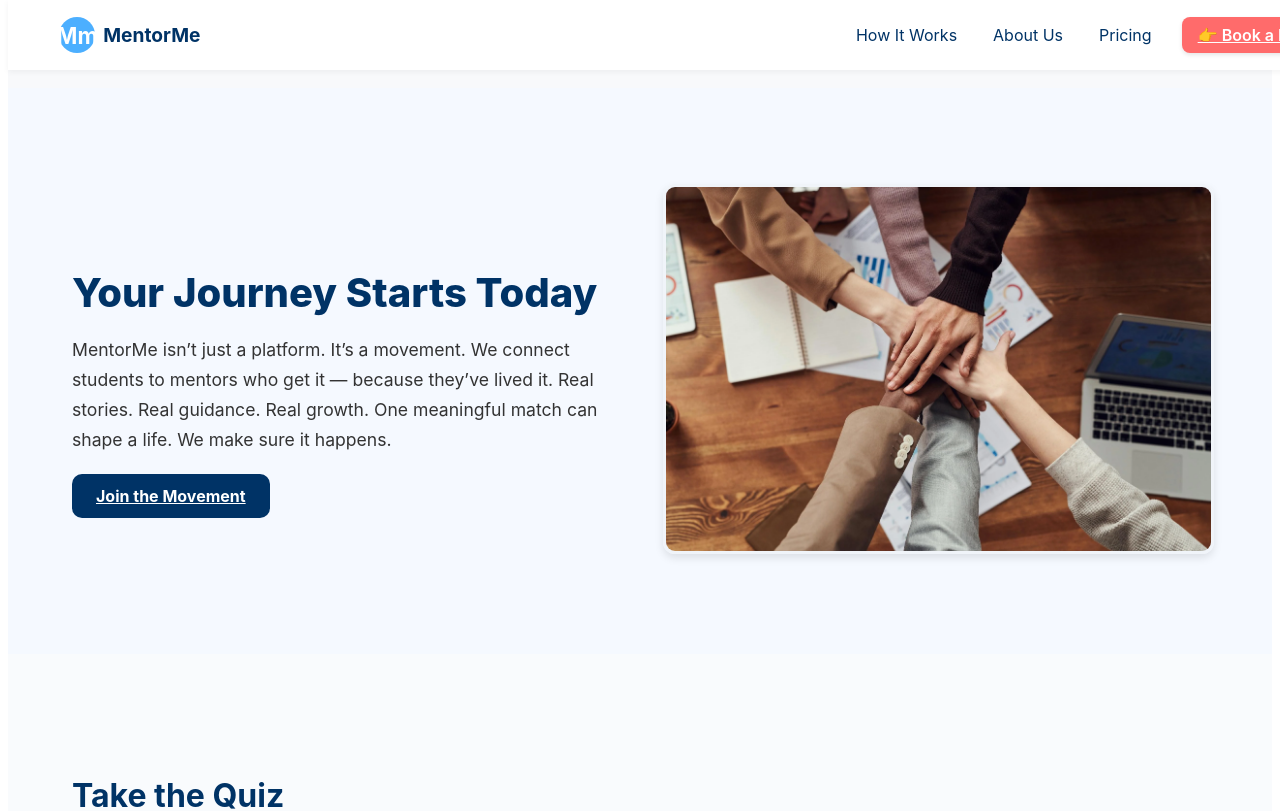
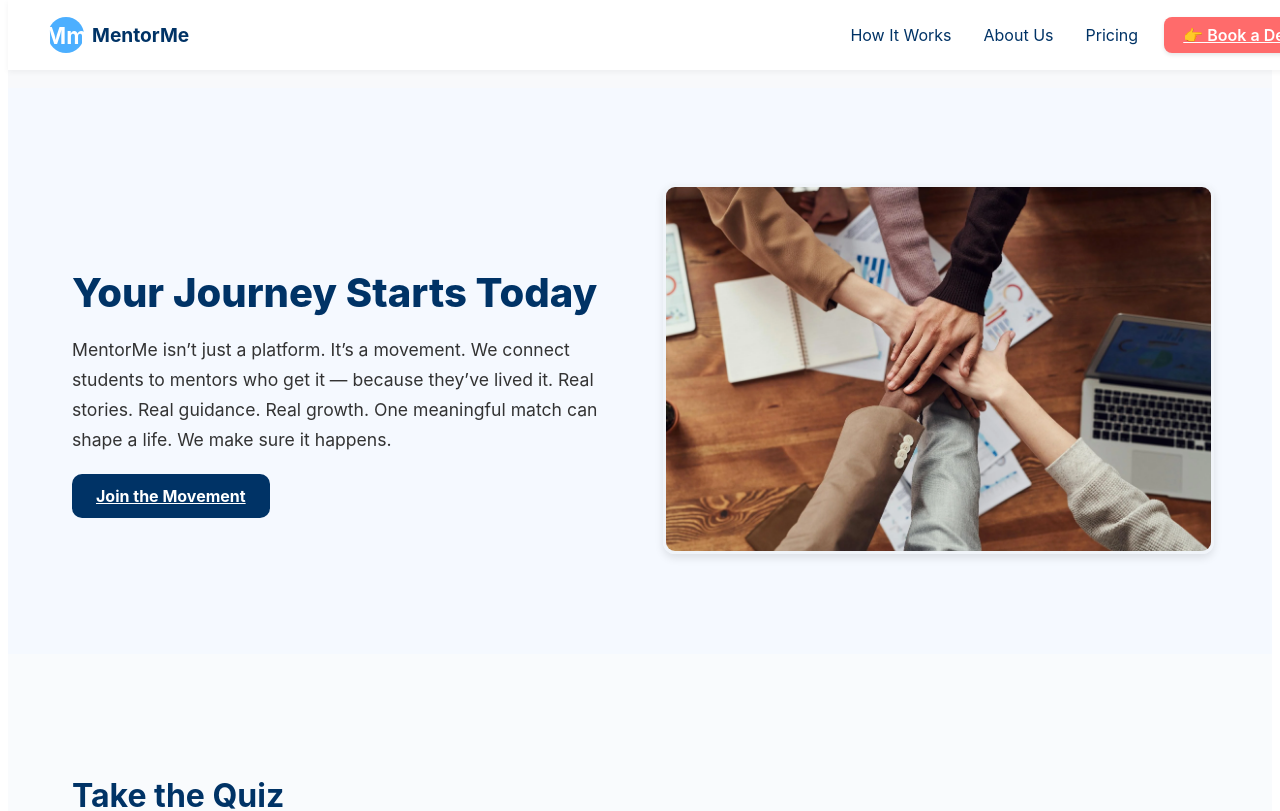
Before and after one commit to Rfitzgerald-svg/mentorme-frontend-, a React (Create React App) app: page / in a window 1280 px wide. Shown: the top 811 px of the page. Built offline with nearby package versions, Linux system fonts and the light colour scheme.

Commit message:
Update Navbar.css

```diff
--- a/src/components/Navbar.css
+++ b/src/components/Navbar.css
@@ -8,7 +8,7 @@
   display: flex;
   justify-content: space-between;
   align-items: center;
-  padding: 0 4%;
+  padding: 0 2.5rem;
   z-index: 1000;
 }
 
@@ -39,7 +39,7 @@
 
 .nav-right {
   display: flex;
-  gap: 1.5rem;
+  gap: 1.25rem;
   align-items: center;
   font-size: 1rem;
   margin-left: auto;
@@ -61,7 +61,7 @@
 .cta-demo {
   background-color: #ff6b6b;
   color: white !important;
-  padding: 0.5rem 1rem;
+  padding: 0.5rem 1.2rem;
   border-radius: 8px;
   font-weight: 600;
   white-space: nowrap;
```
